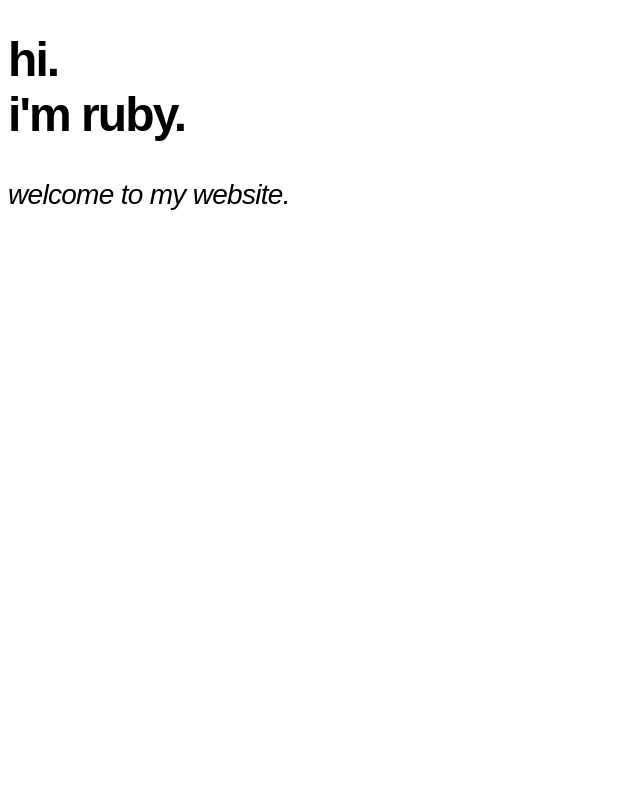
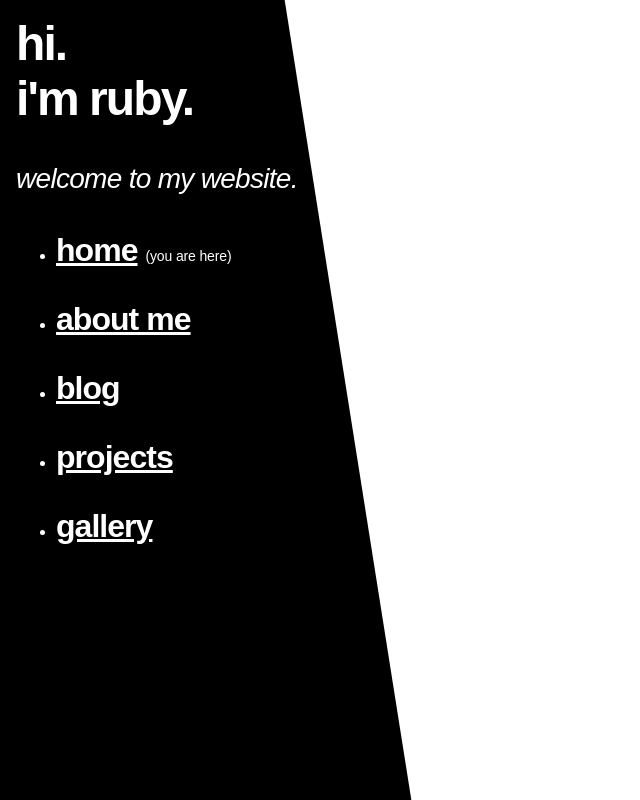
Before and after one commit to Sorixelle/srxl.me, an Astro site: page / in a window 1280 px wide. Shown: the whole page, without its empty margins (0-640 px from the left). Built offline with nearby package versions, Linux system fonts and the light colour scheme; Astro itself is replaced by a stand-in of ours.

Commit message:
Homepage, link block, rough cut

```diff
--- a/src/pages/index.astro
+++ b/src/pages/index.astro
@@ -12,9 +12,61 @@ import "../styles/main.css";
     <meta name="viewport" content="width=device-width" />
     <meta name="generator" content={Astro.generator} />
     <title>Astro</title>
+    <style>
+      html,
+      body,
+      h1 {
+        margin: 0;
+      }
+
+      .left-block {
+        position: relative;
+      }
+
+      .left-block::before {
+        content: "";
+        position: absolute;
+        left: -100px;
+        top: 0;
+        width: 35vw;
+        height: 100vh;
+        background-color: #000;
+        transform: skewX(9deg);
+      }
+
+      .block-content {
+        position: relative;
+        padding: 16px;
+        color: #fff;
+      }
+    </style>
   </head>
   <body>
-    <h1>hi.<br />i'm ruby.</h1>
-    <h4>welcome to my website.</h4>
+    <main>
+      <div class="left-block">
+        <div class="block-content">
+          <h1>hi.<br />i'm ruby.</h1>
+          <h4>welcome to my website.</h4>
+
+          <ul>
+            <li>
+              <h3><a href="#">home</a> <small>(you are here)</small></h3>
+            </li>
+            <li>
+              <h3><a href="#">about me</a></h3>
+            </li>
+            <li>
+              <h3><a href="#">blog</a></h3>
+            </li>
+            <li>
+              <h3><a href="#">projects</a></h3>
+            </li>
+            <li>
+              <h3><a href="#">gallery</a></h3>
+            </li>
+          </ul>
+        </div>
+      </div>
+    </main>
   </body>
 </html>
--- a/src/styles/main.css
+++ b/src/styles/main.css
@@ -56,6 +56,10 @@ p {
   letter-spacing: -0.015rem;
 }
 
+a {
+  color: white;
+}
+
 small {
   font-size: 0.875rem;
   font-weight: 400;
```
